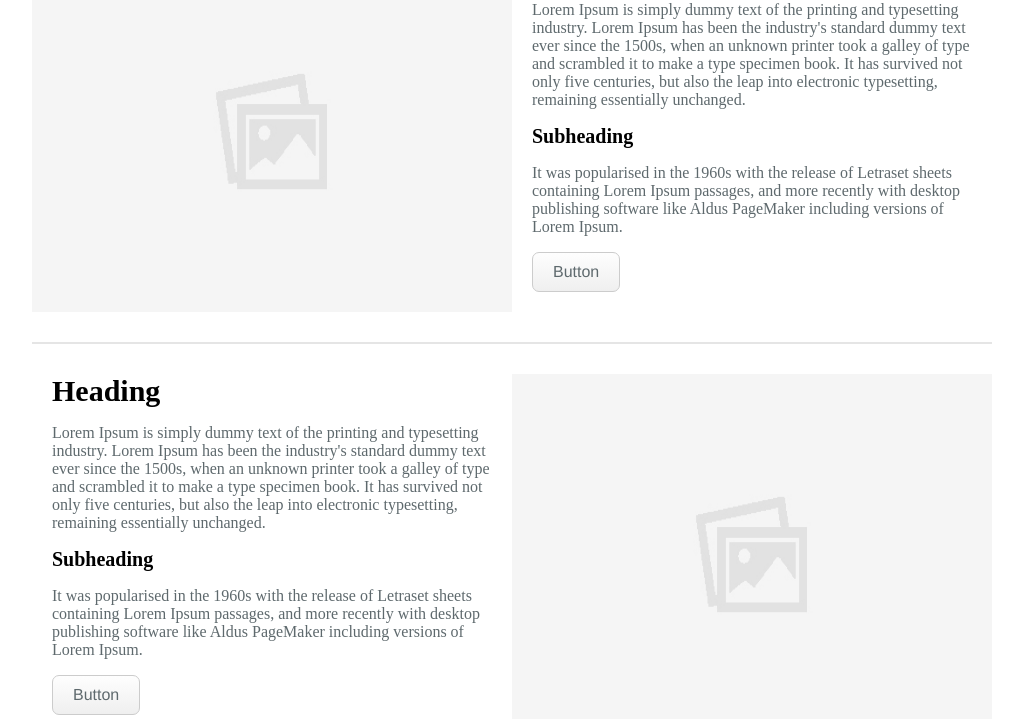
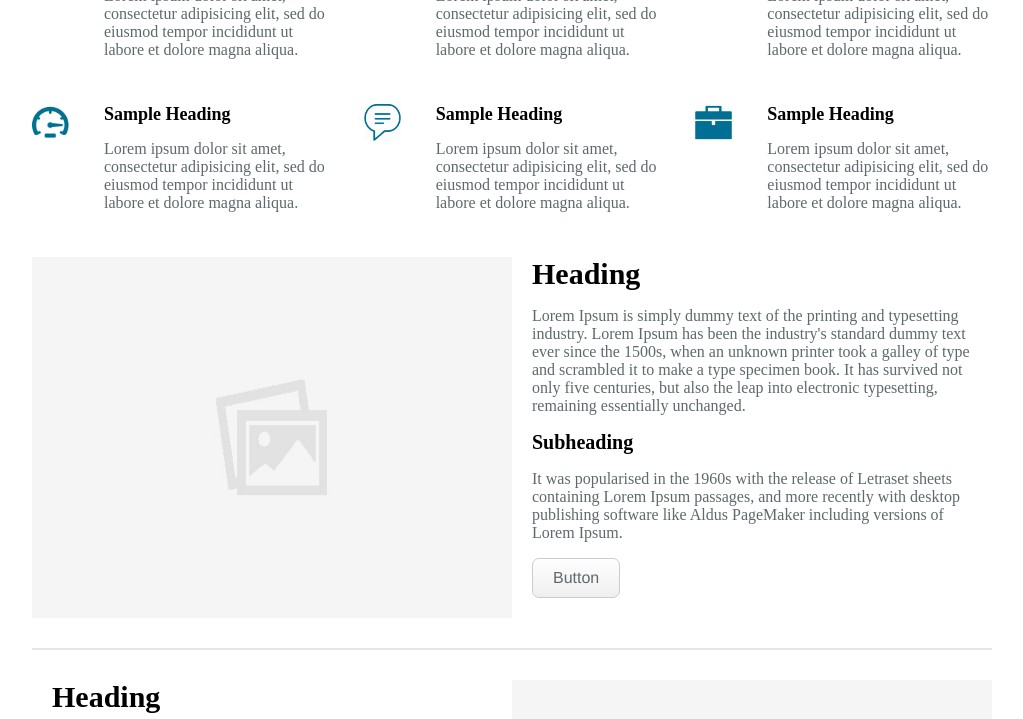
Before and after one commit to denis-fominykh/Site-Templates, a website: page index.html in a window 1280 px wide. Shown: the part 655-1374 px from the top of the page, without its empty margins (128-1151 px from the left). Drawn offline with Linux system fonts and the light colour scheme.

Commit message:
Add SampleIcon

```diff
--- a/index.html
+++ b/index.html
@@ -31,6 +31,68 @@
 			</div>
 		</section>
 
+		<section class="SampleIcon">
+			<div class="sample-grid">
+				<div class="sample-container">
+					<div class="sample-icon">
+						<img class="sample-icon-image" src="dist/images/settings.png" alt="settings">
+					</div>
+					<div class="sample-text">
+						<h2 class="sample-text-heading">Sample Heading</h2>
+						<p class="sample-text-paragraph">Lorem ipsum dolor sit amet, consectetur adipisicing elit, sed do eiusmod tempor incididunt ut labore et dolore magna aliqua.</p>
+					</div>
+				</div>
+				<div class="sample-container sample-container-padding">
+					<div class="sample-icon">
+						<img class="sample-icon-image" src="dist/images/like.png" alt="like">
+					</div>
+					<div class="sample-text">
+						<h2 class="sample-text-heading">Sample Heading</h2>
+						<p class="sample-text-paragraph">Lorem ipsum dolor sit amet, consectetur adipisicing elit, sed do eiusmod tempor incididunt ut labore et dolore magna aliqua.</p>
+					</div>
+				</div>
+				<div class="sample-container sample-container-padding">
+					<div class="sample-icon">
+						<img class="sample-icon-image" src="dist/images/clouds.png" alt="clouds">
+					</div>
+					<div class="sample-text">
+						<h2 class="sample-text-heading">Sample Heading</h2>
+						<p class="sample-text-paragraph">Lorem ipsum dolor sit amet, consectetur adipisicing elit, sed do eiusmod tempor incididunt ut labore et dolore magna aliqua.</p>
+					</div>
+				</div>
+			</div>
+		</section>
+		<section class="SampleIcon">
+			<div class="sample-grid">
+				<div class="sample-container">
+					<div class="sample-icon">
+						<img class="sample-icon-image" src="dist/images/speed.png" alt="speed">
+					</div>
+					<div class="sample-text">
+						<h2 class="sample-text-heading">Sample Heading</h2>
+						<p class="sample-text-paragraph">Lorem ipsum dolor sit amet, consectetur adipisicing elit, sed do eiusmod tempor incididunt ut labore et dolore magna aliqua.</p>
+					</div>
+				</div>
+				<div class="sample-container sample-container-padding">
+					<div class="sample-icon">
+						<img class="sample-icon-image" src="dist/images/message.png" alt="message">
+					</div>
+					<div class="sample-text">
+						<h2 class="sample-text-heading">Sample Heading</h2>
+						<p class="sample-text-paragraph">Lorem ipsum dolor sit amet, consectetur adipisicing elit, sed do eiusmod tempor incididunt ut labore et dolore magna aliqua.</p>
+					</div>
+				</div>
+				<div class="sample-container sample-container-padding">
+					<div class="sample-icon">
+						<img class="sample-icon-image" src="dist/images/portfolio.png" alt="portfolio">
+					</div>
+					<div class="sample-text">
+						<h2 class="sample-text-heading">Sample Heading</h2>
+						<p class="sample-text-paragraph">Lorem ipsum dolor sit amet, consectetur adipisicing elit, sed do eiusmod tempor incididunt ut labore et dolore magna aliqua.</p>
+					</div>
+				</div>
+			</div>
+		</section>
 
 		<section class="Subheading">
 			<div class="subheading-block">
--- a/src/styles/Header/Header.less
+++ b/src/styles/Header/Header.less
@@ -2,7 +2,7 @@
   display: flex;
   padding: 0px;
   color: #5e696d;
-  font-family: Helvetica;
+  font-family: "Helvetica Neue", Helvetica, Arial, sans-serif;
   border-radius: 7px;
   border: 0.5px solid #a7a7a7;
 
--- a/src/styles/SampleHeading/SampleHeading.less
+++ b/src/styles/SampleHeading/SampleHeading.less
@@ -2,7 +2,7 @@
   width: 100%;
   height: 450px;
   margin: 55px 0;
-  font-family: Helvetica;
+  font-family: "Helvetica Neue", Helvetica, Arial, sans-serif;
   background-color: #f5f5f5;
   border-radius: 1px;
   display: flex;
--- /dev/null
+++ b/src/styles/SampleIcon/SampleIcon.less
@@ -0,0 +1,44 @@
+.SampleIcon {
+  .sample-grid {
+	margin: 30px 0;
+	display: flex;
+	justify-content: space-around;
+
+	.sample-container {
+	  width: 33%;
+	  height: 123px;
+	  margin: 0;
+	  display: flex;
+
+	  &-padding {
+		padding-left: 35px;
+	  }
+
+	  .sample-icon {
+		width: 64px;
+		height: 100%;
+
+		&-image {
+		  width: 37px;
+		  height: 37px;
+		}
+	  }
+
+	  .sample-text {
+		padding-left: 35px;
+
+		&-heading {
+		  margin: 0 0 15px 0;
+		  font-size: 18px;
+		}
+
+		&-paragraph {
+		  margin: 0;
+		  color: #5e696d;
+		  font-size: 16px;
+		}
+	  }
+
+	}
+  }
+}
--- a/src/styles/style.less
+++ b/src/styles/style.less
@@ -2,3 +2,4 @@
 @import "Header/Header.less";
 @import "SampleHeading/SampleHeading.less";
 @import "Subheading/Subheading.less";
+@import "SampleIcon/SampleIcon.less";
```
Also changed, not shown: dist/css/style.css, dist/images/clouds.png (added), dist/images/like.png (added), dist/images/message.png (added), dist/images/portfolio.png (added), dist/images/settings.png (added), dist/images/speed.png (added).
